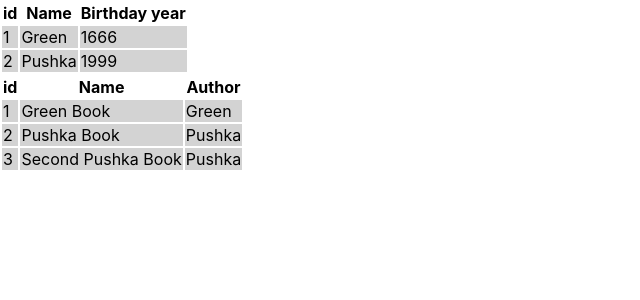
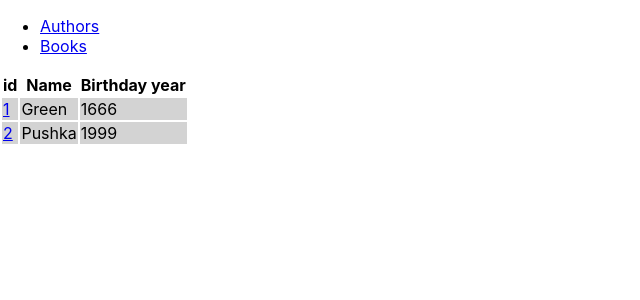
Before and after one commit to MyodsOnline/DRF_lections, a React (Create React App) app in the folder frontend/: page / in a window 1280 px wide. Shown: the top 300 px of the page, without its empty margins (0-640 px from the left). Built offline with nearby package versions, Linux system fonts and the light colour scheme.

Commit message:
before browser router commit

```diff
--- a/frontend/package.json
+++ b/frontend/package.json
@@ -6,11 +6,12 @@
     "@testing-library/jest-dom": "^5.16.2",
     "@testing-library/react": "^12.1.3",
     "@testing-library/user-event": "^13.5.0",
+    "axios": "^0.26.0",
     "react": "^17.0.2",
     "react-dom": "^17.0.2",
+    "react-router-dom": "^5.3.0",
     "react-scripts": "5.0.0",
-    "web-vitals": "^2.1.4",
-    "axios": "^0.26.0"
+    "web-vitals": "^2.1.4"
   },
   "scripts": {
     "start": "react-scripts start",
--- a/frontend/src/App.js
+++ b/frontend/src/App.js
@@ -1,7 +1,16 @@
 import React from 'react';
 import AuthorList from './components/Author.js';
 import BookList from './components/Book.js';
+import AuthorBookList from './components/AuthorBook.js'
+import {HashRouter, Route, Link, Switch, Redirect} from 'react-router-dom'
 
+
+const NotFound404 = ({ location }) => {
+    return (
+        <div>
+            <h1>Страница по адресу {location.pathname} не найдена</h1>
+        </div> )
+}
 
 class App extends React.Component {
 
@@ -26,8 +35,27 @@ class App extends React.Component {
    render () {
         return (
             <div className="App">
-                <AuthorList authors={this.state.authors} />
-                <BookList books={this.state.books} />
+            <HashRouter>
+                <nav>
+                    <ul>
+                        <li>
+                            <Link to='/'>Authors</Link>
+                        </li>
+                        <li>
+                            <Link to='/books'>Books</Link>
+                        </li>
+                    </ul>
+                </nav>
+                <Switch>
+                    <Route exact path='/' component={() => <AuthorList authors={this.state.authors} />} />
+                    <Route exact path='/books' component={() => <BookList books={this.state.books} />} />
+                    <Route path="/author/:id">
+                        <AuthorBookList books={this.state.books} />
+                    </Route>
+                    <Redirect from='/authors' to='/' />
+                    <Route component={NotFound404} />
+                </Switch>
+            </HashRouter>
             </div>
         )
    }
--- a/frontend/src/components/Author.js
+++ b/frontend/src/components/Author.js
@@ -1,10 +1,11 @@
 import React from 'react'
+import {Link} from 'react-router-dom'
 
 
 const AuthorItem = ({author}) => {
    return (
        <tr class="table_tr">
-           <td>{author.id}</td>
+           <td><Link to={`author/${author.id}`}>{author.id}</Link></td>
            <td>{author.name}</td>
            <td>{author.birthday_year}</td>
        </tr>
--- /dev/null
+++ b/frontend/src/components/AuthorBook.js
@@ -0,0 +1,27 @@
+import React from 'react'
+import { useParams } from 'react-router-dom'
+
+
+const BookItem = ({book}) => {
+    return (
+        <tr>
+            <td>{book.id}</td>
+            <td>{book.name}</td>
+            <td>{book.author.name}</td>
+        </tr> )
+}
+
+const BookList = ({books}) => {
+    let { id } = useParams();
+    let filtered_books = books.filter((book) => book.author.id == id)
+    return (
+        <table>
+            <tr>
+                <th>ID</th>
+                <th>NAME</th>
+                <th>AUTHOR</th>
+            </tr>
+            {filtered_books.map((book) => <BookItem book={book} />)}
+        </table>
+) }
+export default BookList
```
Also changed, not shown: 1 other file (tests, documents, lock files or other folders).
